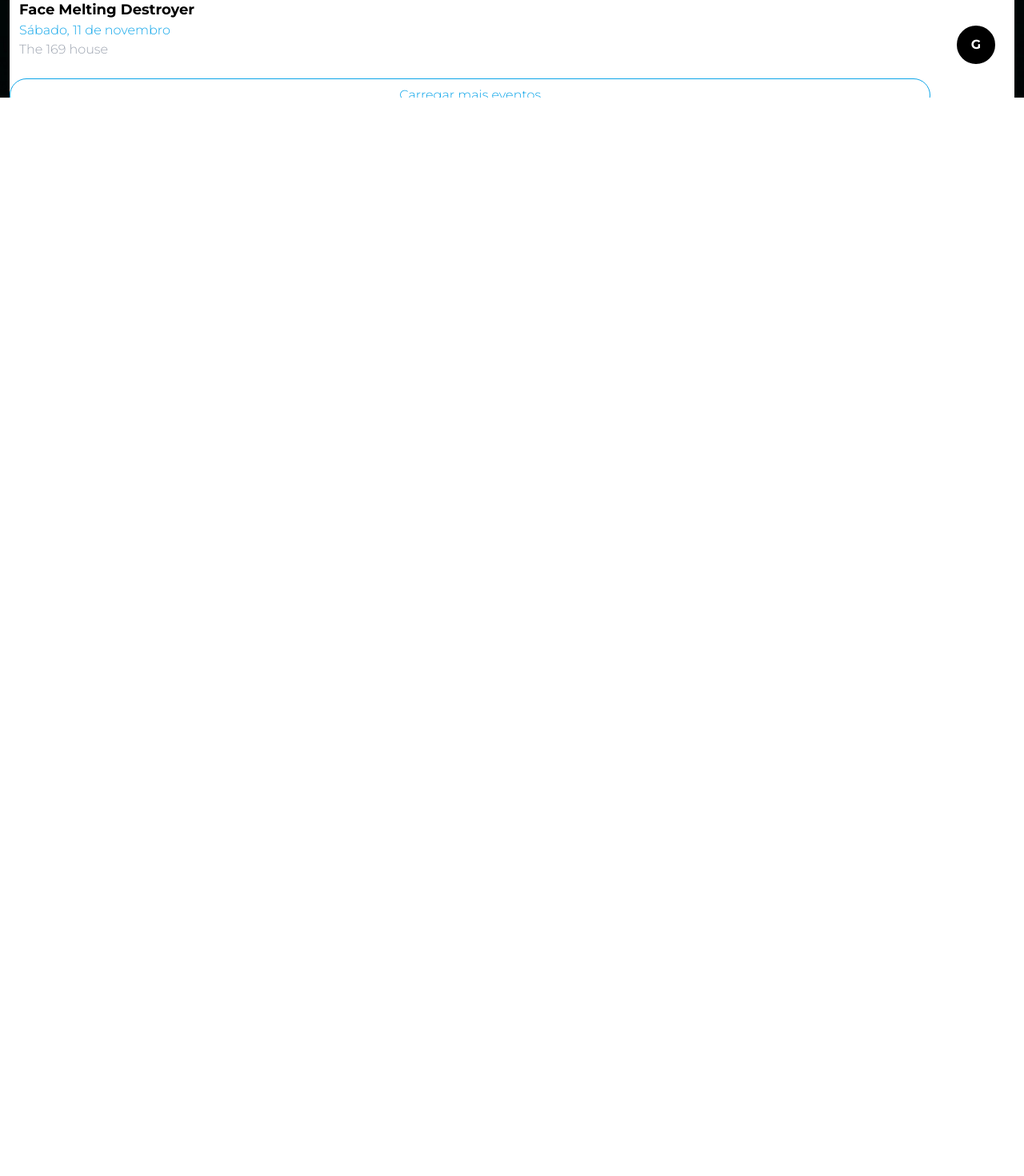
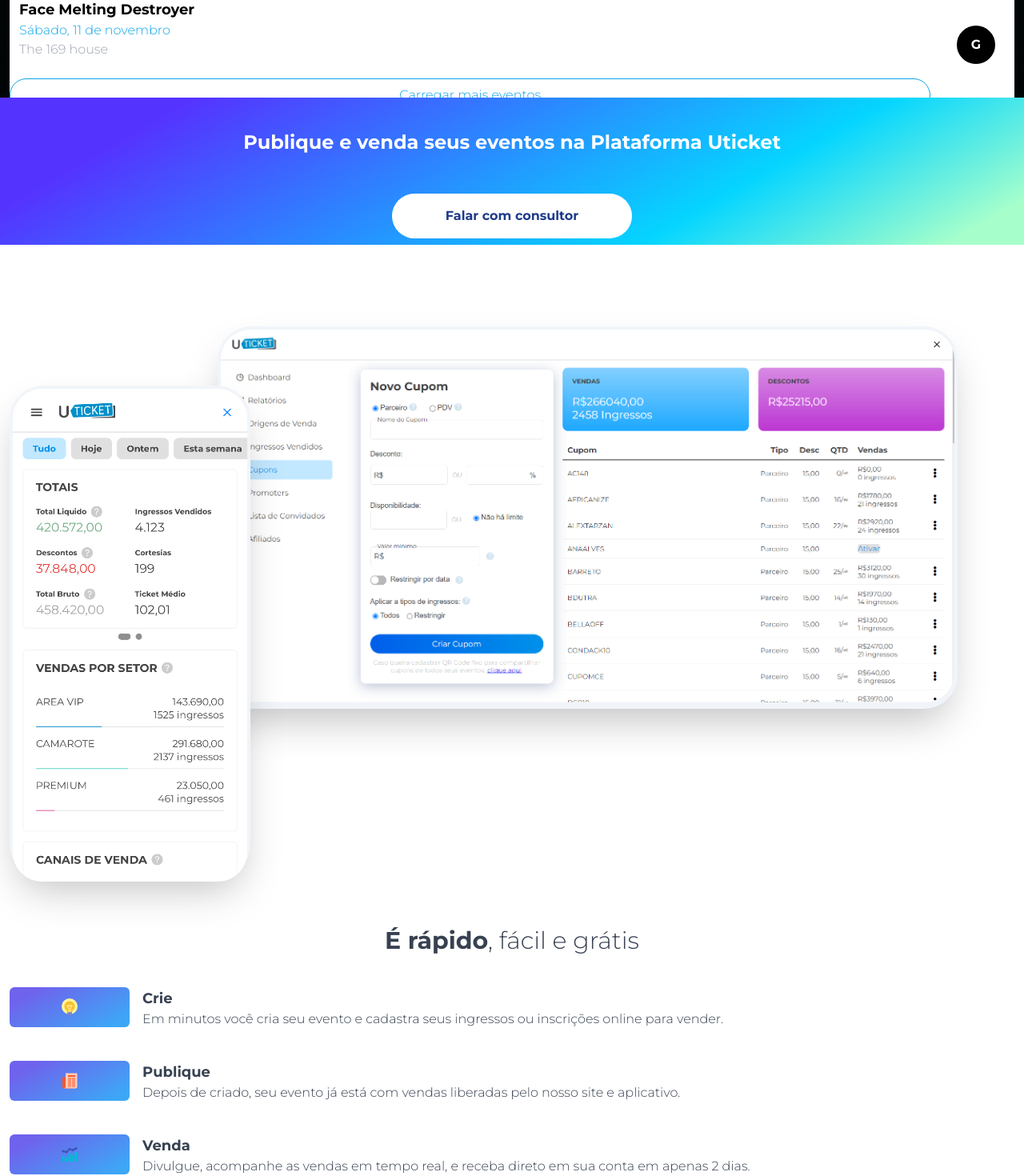
Before and after one commit to gabrigomez/uclone, a React (Vite) app: page / in a window 1280 px wide. Shown: the part 738-2208 px from the top of the page at 80% size. Before the commit the page ends 860 px from the top, so only its background shows below. Built offline with nearby package versions, Linux system fonts and the light colour scheme.

Commit message:
feat: start Footer component

```diff
--- a/src/App.css
+++ b/src/App.css
@@ -38,3 +38,21 @@
 
   box-shadow: 0 4px 15px 0 rgba(40,44,53,.06),0 2px 2px 0 rgba(40,44,53,.08);
 }
+
+.footerBackground {
+  background: linear-gradient(150deg, rgb(85, 51, 255) 15%, rgb(5, 213, 255) 70%, rgb(166, 255, 203) 94%);
+}
+
+.iconsBackground {
+  display: flex;
+  -webkit-box-align: center;
+  align-items: center;
+  -webkit-box-pack: center;
+
+  justify-content: center;
+  background: linear-gradient(150deg, rgb(111, 98, 237) 15%, rgb(61, 167, 246) 90%);
+  box-shadow: var(--chakra-shadows-md);
+
+  border-radius: var(--chakra-radii-lg);
+  margin-right: var(--chakra-space-4);
+}
--- a/src/App.tsx
+++ b/src/App.tsx
@@ -1,12 +1,15 @@
+import { NavBar } from './components/Molecules/NavBar';
+import { Footer } from './components/Organisms/Footer';
+import { Main } from './components/Organisms/Main';
+
 import './App.css';
-import { NavBar } from './components/Molecules/NavBar';
-import { Main } from './components/Organisms/Main';
 
 function App() {
   return (
     <div className='h-full'>
       <NavBar />
       <Main />
+      <Footer />
     </div>
   )
 }
--- /dev/null
+++ b/src/components/Organisms/Footer.tsx
@@ -0,0 +1,82 @@
+import mobile from "../../assets/mobile.png";
+import desktop from "../../assets/desktop.png";
+import { FcIdea, FcNews, FcComboChart } from 'react-icons/fc';
+
+import "../../App.css";
+
+export const Footer = () => {
+  return (
+    <footer className="w-full">
+      <div className="flex flex-col items-center footerBackground pt-10 mb-44">
+        <h1 className="text-2xl text-white font-bold text-center mb-10 mx-10">
+          Publique e venda seus eventos na Plataforma Uticket
+        </h1>
+        <button className="w-[300px] bg-white hover:bg-gray-200 duration-100 text-blue-900 rounded-full text-md font-bold p-4 m-2">
+          Falar com consultor
+        </button>
+      </div>
+      <div className="mx-3 text-gray-700">
+        <div className="relative w-full h-[500px]">
+          <div className="absolute p-1 top-0 w-[301px] z-20 h-[615px] rounded-[42px] shadow-2xl bg-slate-100">
+            <img
+              className="bg-white rounded-[37px]"
+              src={mobile}
+              alt=""
+            />
+          </div>
+          <div className="absolute p-1 bottom-24 ml-[260px] z-10 rounded-[42px] w-[925px] h-[478px] shadow-2xl bg-slate-100">
+          <img
+              className="rounded-[37px]"
+              src={desktop}
+              alt=""
+            />
+          </div>
+        </div>
+        <div className="mt-44">
+          <p className="text-center text-3xl mb-10">
+            <b>É rápido</b>, fácil e grátis
+          </p>
+          <div className="flex w-full mb-10">
+            <div className="iconsBackground bg-sky-600 w-[150px] h-[50px] rounded-md">
+              <FcIdea className="h-[24px] w-[24px]"/>
+            </div>
+            <div className="flex flex-col ml-4">
+              <p className="text-lg font-bold">
+                Crie
+              </p>
+              <p>
+                Em minutos você cria seu evento e cadastra seus ingressos ou inscrições online para vender.
+              </p>
+            </div>
+          </div>
+          <div className="flex w-full mb-10">
+            <div className="iconsBackground bg-sky-600 w-[150px] h-[50px] rounded-md">
+              <FcNews className="h-[24px] w-[24px]" />
+            </div>
+            <div className="flex flex-col ml-4">
+              <p className="text-lg font-bold">
+                Publique
+              </p>
+              <p>
+                Depois de criado, seu evento já está com vendas liberadas pelo nosso site e aplicativo.
+              </p>
+            </div>
+          </div>
+          <div className="flex w-full mb-10">
+            <div className="iconsBackground bg-sky-600 w-[150px] h-[50px] rounded-md">
+              <FcComboChart className="h-[24px] w-[24px]" />
+            </div>
+            <div className="flex flex-col ml-4">
+              <p className="text-lg font-bold">
+                Venda
+              </p>
+              <p>
+                Divulgue, acompanhe as vendas em tempo real, e receba direto em sua conta em apenas 2 dias.
+              </p>
+            </div>
+          </div>
+        </div>
+      </div>
+    </footer>
+  )
+}
```
